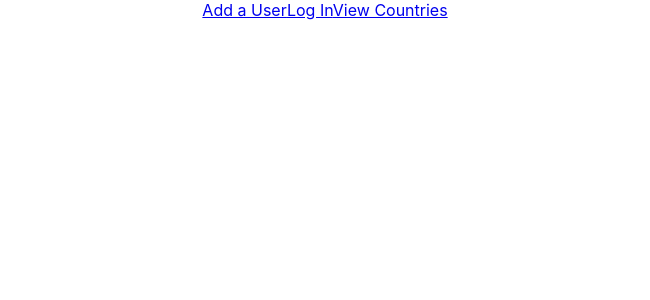
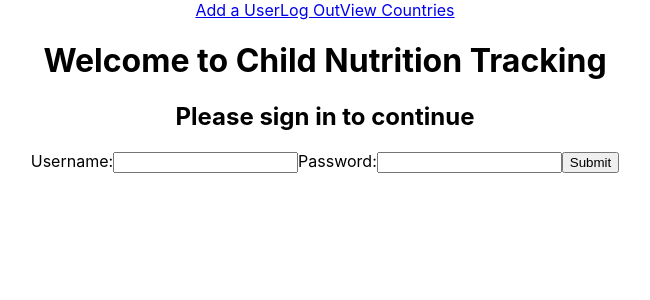
Before and after one commit to interntl-child-nutr-status/intl-chld-nutr-FE, a React (Create React App) app in the folder cnr-front/: page / in a window 1280 px wide. Shown: the top 300 px of the page, without its empty margins (315-965 px from the left). Built offline with nearby package versions, Linux system fonts and the light colour scheme.

Commit message:
pulling token and admin status on login and adding to local storage, login and logout pages display based on login status

```diff
--- a/cnr-front/src/App.js
+++ b/cnr-front/src/App.js
@@ -13,12 +13,12 @@ class App extends Component {
       <div className="App">
         <nav>
           <Link to='/newUser'>Add a User</Link>
-          <Link to='/login'>Log In</Link>
+          <Link onClick={() => localStorage.removeItem('token')} to='/'>Log Out</Link>
           <Link to='/countries'>View Countries</Link>
         </nav>
 
         <Route path='/newUser' component = {NewUser} />
-        <Route path='/login' component = {SignIn} />
+        <Route exact path='/' component = {SignIn} />
         <Route exact path='/countries' component = {CountryList} />
         <Route exact path='/countries/:countryID' component = {CommunityList} />
         <Route exact path='/countries/:countryID/:communityID' component = {CommunityPage} />
--- a/cnr-front/src/components/SignIn.js
+++ b/cnr-front/src/components/SignIn.js
@@ -1,4 +1,5 @@
 import React, { Component } from 'react';
+import axios from 'axios';
 
 class SignIn extends Component{
     constructor(props){
@@ -24,7 +25,13 @@ class SignIn extends Component{
 
         console.log(user);
 
-        //will need to use axios to send to server, obtain token, and reroute
+        axios.post('https://intl-child-backend.herokuapp.com/api/auth/login', user)
+            .then(res => {
+                localStorage.setItem('token', res.data.token);
+                localStorage.setItem('adminStatus', res.data.is_admin);
+            })
+            .catch(err => console.log(err));
+
     }
 
     render(){
```
